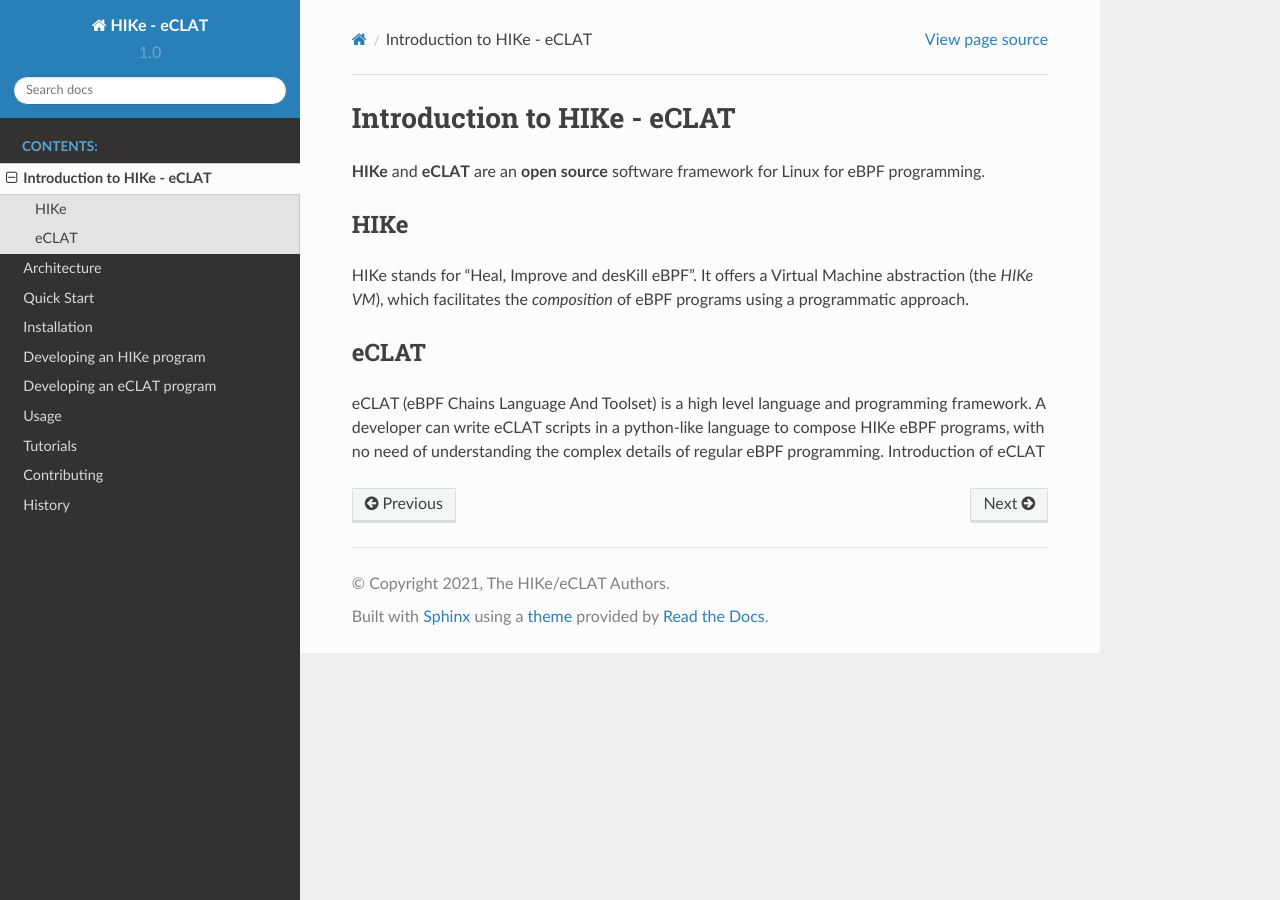
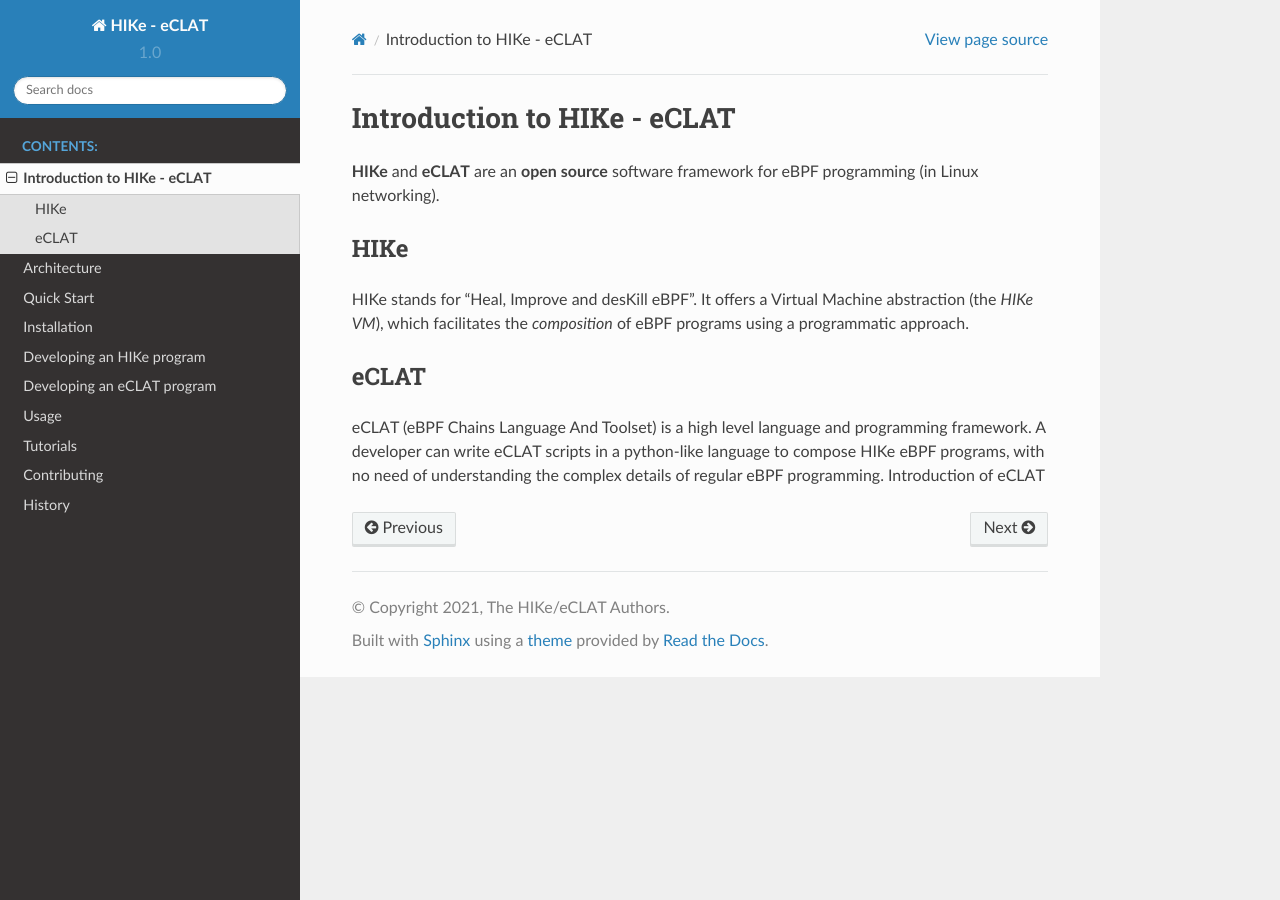
Before and after one commit to hike-eclat/docs, a Sphinx documentation site: the page built from docs/intro.rst, in a window 1280 px wide. Built offline with Sphinx 7.4.7 and the Read the Docs theme 2.0.0, drawn with Linux system fonts in a browser that asks for light colours; pages that are not in the unit, such as notebooks, are missing from menus.

Commit message:
Update intro.rst

```diff
--- a/docs/intro.rst
+++ b/docs/intro.rst
@@ -1,7 +1,7 @@
 Introduction to HIKe - eCLAT
 ============================
 
-**HIKe** and **eCLAT** are an **open source** software framework for Linux for eBPF programming.
+**HIKe** and **eCLAT** are an **open source** software framework for eBPF programming (in Linux networking).
 
 
 HIKe
```
